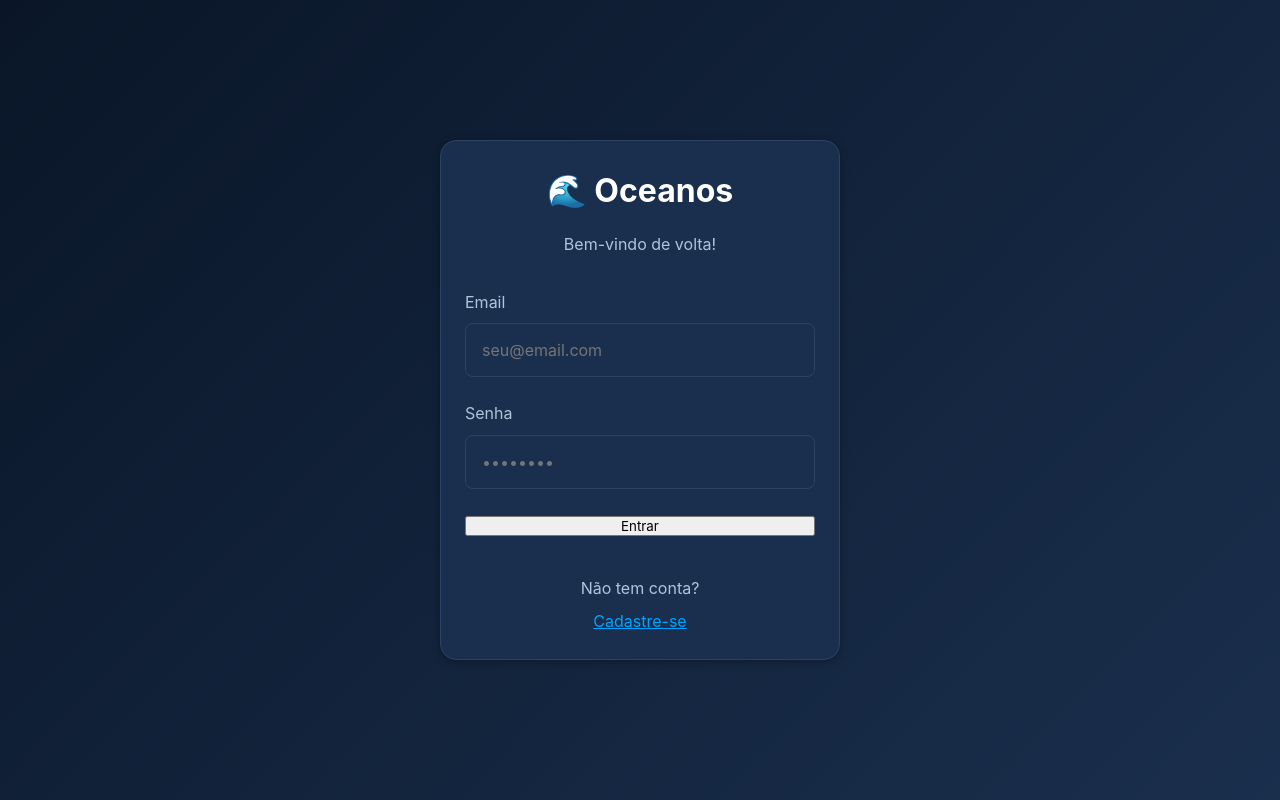
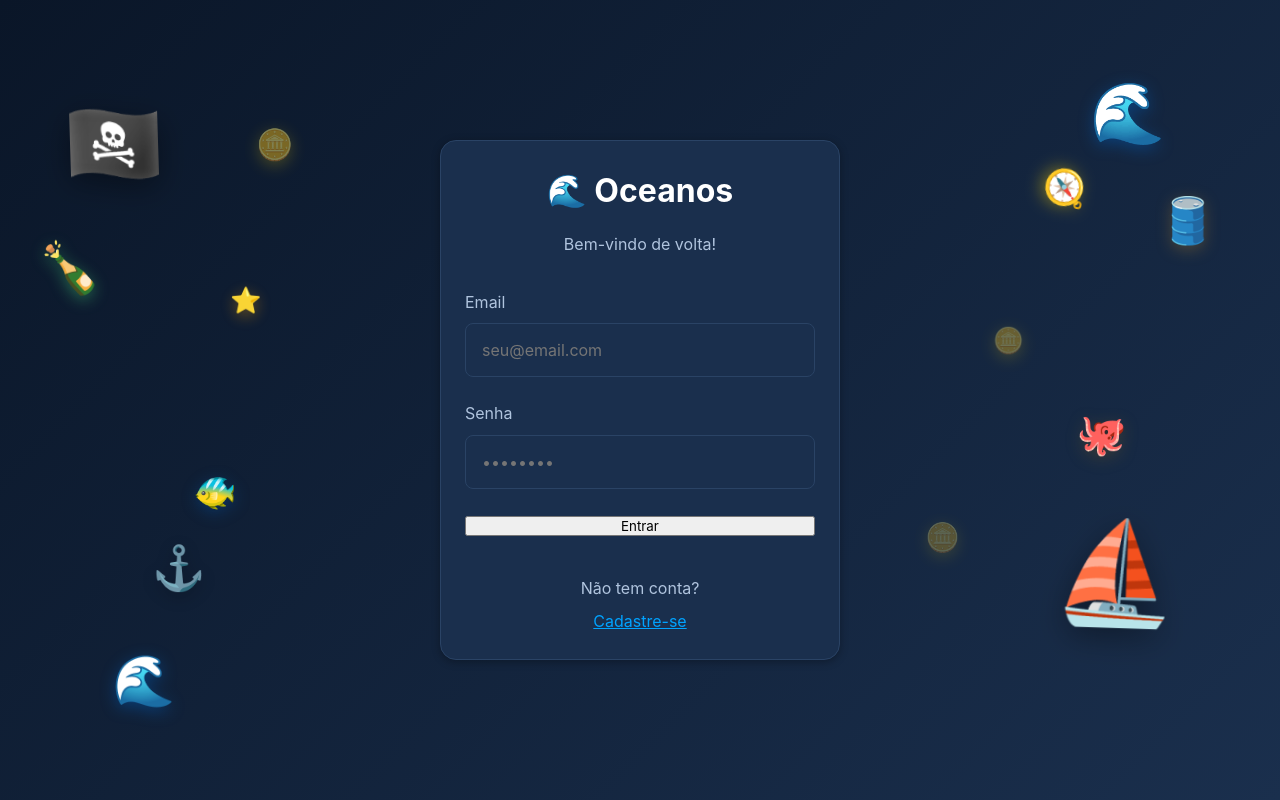
Before and after one commit to Alexandrexicara/chat-oceano, a React (Vite) app: page / in a window 1280 px wide. Built offline with nearby package versions, Linux system fonts and the light colour scheme.

Commit message:
Ícones animados piratas no login/cadastro com barco, ondas e tesouros

```diff
--- /dev/null
+++ b/src/components/AuthDecorations.jsx
@@ -0,0 +1,248 @@
+import { theme } from '../styles/theme'
+
+// Componente de decorações piratas animadas
+export function AuthDecorations() {
+  return (
+    <>
+      {/* CSS Animations */}
+      <style>{`
+        @keyframes float {
+          0%, 100% { transform: translateY(0px); }
+          50% { transform: translateY(-20px); }
+        }
+        @keyframes floatBoat {
+          0%, 100% {
+            transform: translateY(0px) rotate(-2deg);
+          }
+          50% {
+            transform: translateY(-30px) rotate(2deg);
+          }
+        }
+        @keyframes wave {
+          0%, 100% { transform: translateX(0px); }
+          50% { transform: translateX(15px); }
+        }
+        @keyframes spin {
+          from { transform: rotate(0deg); }
+          to { transform: rotate(360deg); }
+        }
+        @keyframes pulse {
+          0%, 100% { transform: scale(1); opacity: 1; }
+          50% { transform: scale(1.1); opacity: 0.8; }
+        }
+        @keyframes shimmer {
+          0% { opacity: 0.3; }
+          50% { opacity: 1; }
+          100% { opacity: 0.3; }
+        }
+        .pirate-decoration {
+          position: fixed;
+          pointer-events: none;
+          z-index: 0;
+        }
+      `}</style>
+
+      {/* Barco Pirata - Topo esquerdo */}
+      <div
+        className="pirate-decoration"
+        style={{
+          top: '10%',
+          left: '5%',
+          fontSize: '80px',
+          animation: 'floatBoat 6s ease-in-out infinite',
+          filter: 'drop-shadow(0 8px 16px rgba(0,0,0,0.4))',
+        }}
+      >
+        🏴‍☠️
+      </div>
+
+      {/* Barco Pirata - Inferior direito */}
+      <div
+        className="pirate-decoration"
+        style={{
+          bottom: '15%',
+          right: '8%',
+          fontSize: '100px',
+          animation: 'floatBoat 8s ease-in-out infinite',
+          animationDelay: '1s',
+          filter: 'drop-shadow(0 8px 16px rgba(0,0,0,0.4))',
+          transform: 'scaleX(-1)', // Espelhar
+        }}
+      >
+        ⛵
+      </div>
+
+      {/* Onda - Topo direito */}
+      <div
+        className="pirate-decoration"
+        style={{
+          top: '8%',
+          right: '10%',
+          fontSize: '60px',
+          animation: 'wave 4s ease-in-out infinite',
+          filter: 'drop-shadow(0 4px 8px rgba(0,102,204,0.4))',
+        }}
+      >
+        🌊
+      </div>
+
+      {/* Onda - Inferior esquerdo */}
+      <div
+        className="pirate-decoration"
+        style={{
+          bottom: '10%',
+          left: '8%',
+          fontSize: '50px',
+          animation: 'wave 5s ease-in-out infinite',
+          animationDelay: '2s',
+          filter: 'drop-shadow(0 4px 8px rgba(0,102,204,0.4))',
+        }}
+      >
+        🌊
+      </div>
+
+      {/* Garrafa flutuante - Esquerda */}
+      <div
+        className="pirate-decoration"
+        style={{
+          top: '30%',
+          left: '3%',
+          fontSize: '50px',
+          animation: 'float 7s ease-in-out infinite',
+          animationDelay: '0.5s',
+          filter: 'drop-shadow(0 4px 8px rgba(74,222,128,0.4))',
+        }}
+      >
+        🍾
+      </div>
+
+      {/* Barril flutuante - Direita */}
+      <div
+        className="pirate-decoration"
+        style={{
+          top: '25%',
+          right: '5%',
+          fontSize: '45px',
+          animation: 'float 6s ease-in-out infinite',
+          animationDelay: '1.5s',
+          filter: 'drop-shadow(0 4px 8px rgba(160,120,44,0.4))',
+        }}
+      >
+        🛢️
+      </div>
+
+      {/* Âncora - Canto inferior esquerdo */}
+      <div
+        className="pirate-decoration"
+        style={{
+          bottom: '25%',
+          left: '12%',
+          fontSize: '40px',
+          animation: 'pulse 4s ease-in-out infinite',
+          filter: 'drop-shadow(0 4px 8px rgba(0,0,0,0.3))',
+        }}
+      >
+        ⚓
+      </div>
+
+      {/* Bússola - Canto superior direito */}
+      <div
+        className="pirate-decoration"
+        style={{
+          top: '20%',
+          right: '15%',
+          fontSize: '35px',
+          animation: 'spin 20s linear infinite',
+          filter: 'drop-shadow(0 4px 8px rgba(255,215,0,0.4))',
+        }}
+      >
+        🧭
+      </div>
+
+      {/* Moedas CDCOIN - Espalhadas */}
+      <div
+        className="pirate-decoration"
+        style={{
+          top: '15%',
+          left: '20%',
+          fontSize: '30px',
+          animation: 'shimmer 3s ease-in-out infinite',
+          filter: 'drop-shadow(0 4px 8px rgba(255,215,0,0.5))',
+        }}
+      >
+        🪙
+      </div>
+
+      <div
+        className="pirate-decoration"
+        style={{
+          top: '40%',
+          right: '20%',
+          fontSize: '25px',
+          animation: 'shimmer 4s ease-in-out infinite',
+          animationDelay: '1s',
+          filter: 'drop-shadow(0 4px 8px rgba(255,215,0,0.5))',
+        }}
+      >
+        🪙
+      </div>
+
+      <div
+        className="pirate-decoration"
+        style={{
+          bottom: '30%',
+          right: '25%',
+          fontSize: '28px',
+          animation: 'shimmer 3.5s ease-in-out infinite',
+          animationDelay: '2s',
+          filter: 'drop-shadow(0 4px 8px rgba(255,215,0,0.5))',
+        }}
+      >
+        🪙
+      </div>
+
+      {/* Peixe - Inferior */}
+      <div
+        className="pirate-decoration"
+        style={{
+          bottom: '35%',
+          left: '15%',
+          fontSize: '35px',
+          animation: 'wave 6s ease-in-out infinite',
+          filter: 'drop-shadow(0 4px 8px rgba(0,102,204,0.3))',
+        }}
+      >
+        🐠
+      </div>
+
+      {/* Polvo - Direita */}
+      <div
+        className="pirate-decoration"
+        style={{
+          bottom: '40%',
+          right: '12%',
+          fontSize: '40px',
+          animation: 'float 8s ease-in-out infinite',
+          animationDelay: '3s',
+          filter: 'drop-shadow(0 4px 8px rgba(139,105,20,0.3))',
+        }}
+      >
+        🐙
+      </div>
+
+      {/* Estrela do mar - Superior */}
+      <div
+        className="pirate-decoration"
+        style={{
+          top: '35%',
+          left: '18%',
+          fontSize: '25px',
+          animation: 'pulse 5s ease-in-out infinite',
+          filter: 'drop-shadow(0 4px 8px rgba(255,165,0,0.4))',
+        }}
+      >
+        ⭐
+      </div>
+    </>
+  )
+}
--- a/src/pages/Auth.jsx
+++ b/src/pages/Auth.jsx
@@ -2,6 +2,7 @@ import { useState } from 'react'
 import { useAuth } from '../context/AuthContext'
 import { Container, Card, Button, Input } from '../components/BaseComponents'
 import { OceanosTutorial } from '../components/OceanosTutorial'
+import { AuthDecorations } from '../components/AuthDecorations'
 import { useCDCoin } from '../hooks/useCDCoin'
 import { theme } from '../styles/theme'
 
@@ -50,9 +51,13 @@ export function Auth() {
         alignItems: 'center',
         justifyContent: 'center',
         overflowY: 'auto',
+        position: 'relative',
       }}
     >
-      <Container style={{ maxWidth: '400px', width: '100%' }}>
+      {/* Decorações animadas */}
+      <AuthDecorations />
+
+      <Container style={{ maxWidth: '400px', width: '100%', position: 'relative', zIndex: 1 }}>
         <Card>
           <div style={{ textAlign: 'center', marginBottom: theme.spacing.xl }}>
             <h1 style={{ fontSize: theme.fonts.sizes.xxl, marginBottom: theme.spacing.md }}>
```
